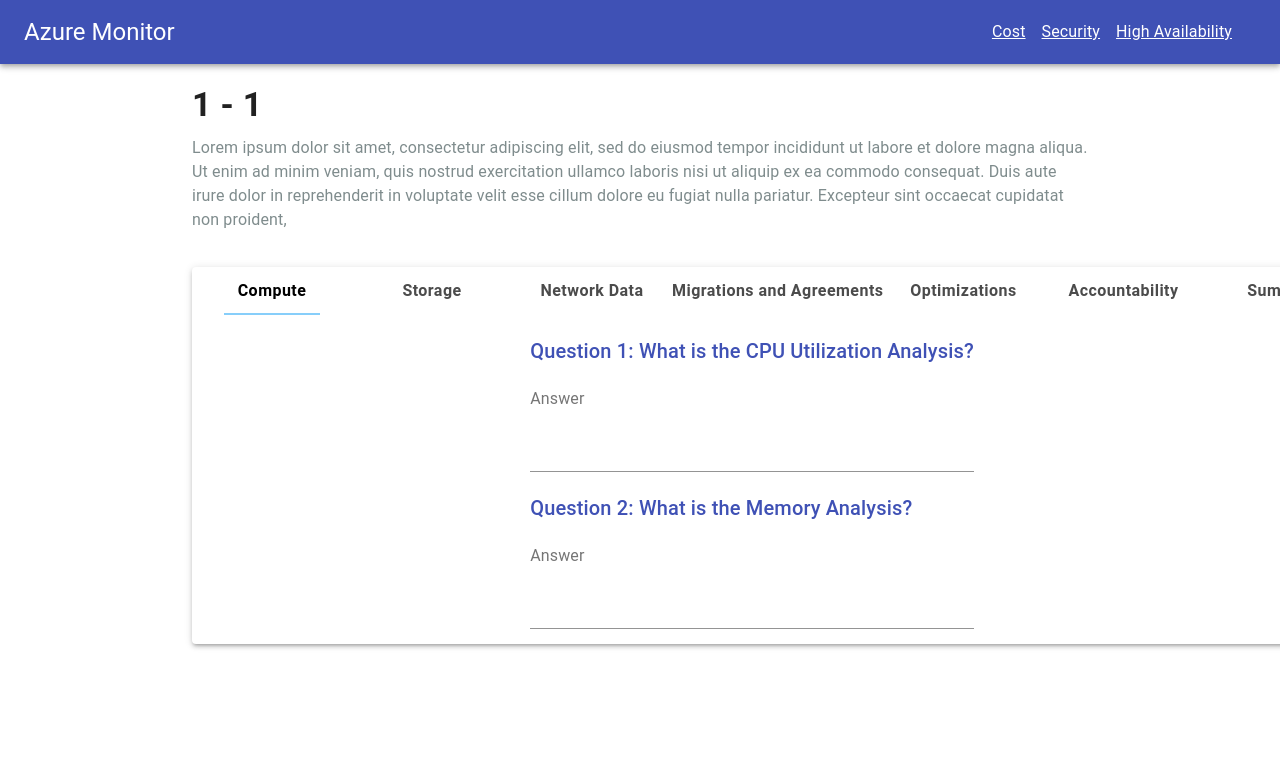
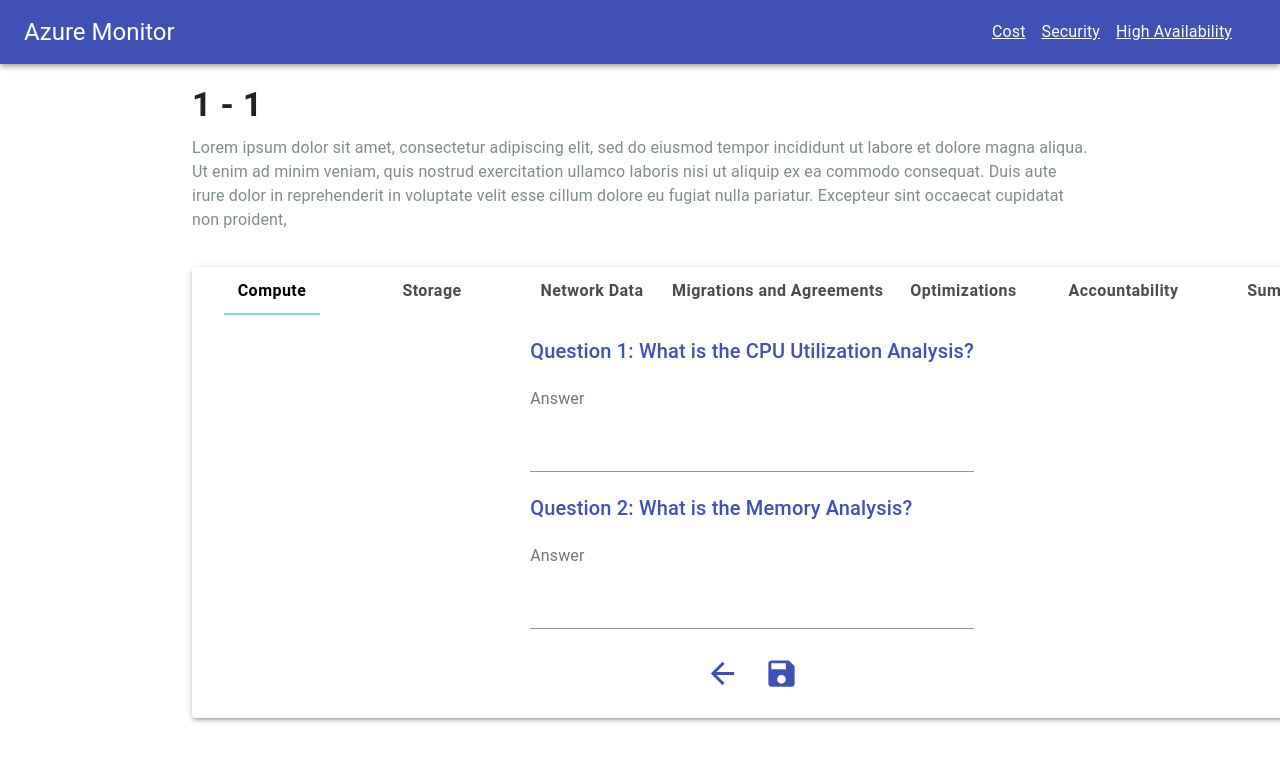
Before and after one commit to carlosap/Go, a React (Create React App) app in the folder azuremonitor/client/: page /analysis/1/1 in a window 1280 px wide. Shown: the top 762 px of the page. Built offline with nearby package versions, Linux system fonts and the light colour scheme; no server answers.

Commit message:
questionaire page mostly done

```diff
--- a/azuremonitor/client/package.json
+++ b/azuremonitor/client/package.json
@@ -15,7 +15,8 @@
     "react-dom": "^16.13.1",
     "react-leaflet": "^2.7.0",
     "react-router-dom": "^5.2.0",
-    "react-scripts": "3.4.1"
+    "react-scripts": "3.4.1",
+    "sweetalert2": "^9.17.1"
   },
   "scripts": {
     "start": "react-scripts start",
--- a/azuremonitor/client/src/components/AnalysisForms/VMQuestionaire.js
+++ b/azuremonitor/client/src/components/AnalysisForms/VMQuestionaire.js
@@ -1,5 +1,9 @@
 import React, {useState} from 'react'
-import {TextField, Typography} from '@material-ui/core'
+import {withRouter} from 'react-router'
+import {IconButton, TextField, Typography, Tooltip} from '@material-ui/core'
+import SaveIcon from '@material-ui/icons/Save'
+import ArrowBackIcon from '@material-ui/icons/ArrowBack'
+import Swal from 'sweetalert2'
 
 const VMQuestionaire = (props) => {
     const {questions, dispatch} = props
@@ -10,7 +14,45 @@
             answer: event.target.value,
             category: questions.category
         }
-        dispatch({type:"UPDATE_ANSWER", payload: payload})
+        dispatch({type:'UPDATE_ANSWER', payload: payload})
+    }
+
+    const handleBack = () => {
+        Swal.fire({
+            title: 'Are you sure?',
+            text: "If you leave before saving, all changes will be lost.",
+            icon: 'warning',
+            showCancelButton: true,
+            confirmButtonColor: '#3085d6',
+            cancelButtonColor: '#d33',
+            confirmButtonText: 'Yes, go back!'
+        }).then((result) => {
+            if (result.value) {
+                dispatch({type:'RESET_STATE'})
+                props.history.push("/")
+            }
+        })
+    }
+
+    const handleSave = () => {
+        Swal.fire({
+            title: 'Save all answers?',
+            icon: 'warning',
+            showCancelButton: true,
+            confirmButtonColor: '#3085d6',
+            cancelButtonColor: '#d33',
+            confirmButtonText: 'Yes, save my answers!'
+        }).then((result) => {
+            if (result.value) {
+                Swal.fire(
+                'Saved!',
+                'Answers have been updated on home page.',
+                'success'
+                ).then(() => {
+                    props.history.push("/")
+                })
+            }
+        })
     }
 
     return (
@@ -32,8 +74,23 @@
                     />
                 </div>
             ))}
+
+            <div style={{marginTop:'15px', display:'flex', justifyContent: 'center'}}>
+                <Tooltip title='Back To Home Page'>
+                    <IconButton onClick={handleBack} color='primary'>
+                        <ArrowBackIcon fontSize='large'/>
+                    </IconButton>
+                </Tooltip>
+
+                <Tooltip title='Save Answers'>
+                    <IconButton onClick={handleSave} color='primary'>
+                        <SaveIcon fontSize='large'/>
+                    </IconButton>
+                </Tooltip>
+            </div>
+
         </div>
     )
 }
 
-export default VMQuestionaire
+export default withRouter(VMQuestionaire)
--- a/azuremonitor/client/src/reducers/QuestionsReducer.js
+++ b/azuremonitor/client/src/reducers/QuestionsReducer.js
@@ -1,3 +1,4 @@
+import {VMQuestions} from '../MockData/questions.json'
 
 const QuestionsReducer = (state, action) => {
     switch (action.type) {
@@ -19,6 +20,10 @@
                     return question
                 })
             }
+        case 'RESET_STATE':
+            return {
+                Questions: VMQuestions
+            }
         default:
             return state;
     }
```
Also changed, not shown: 1 other file (tests, documents, lock files or other folders).
